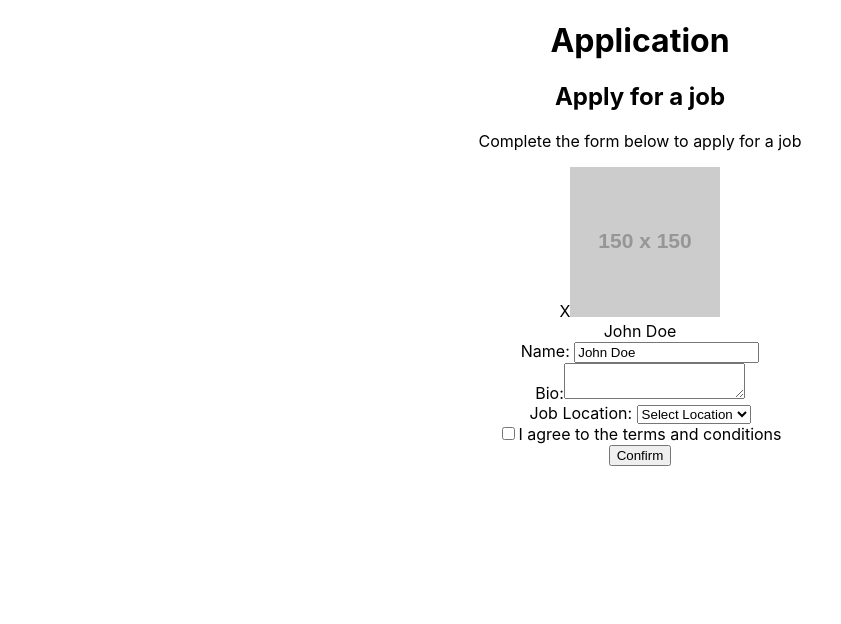
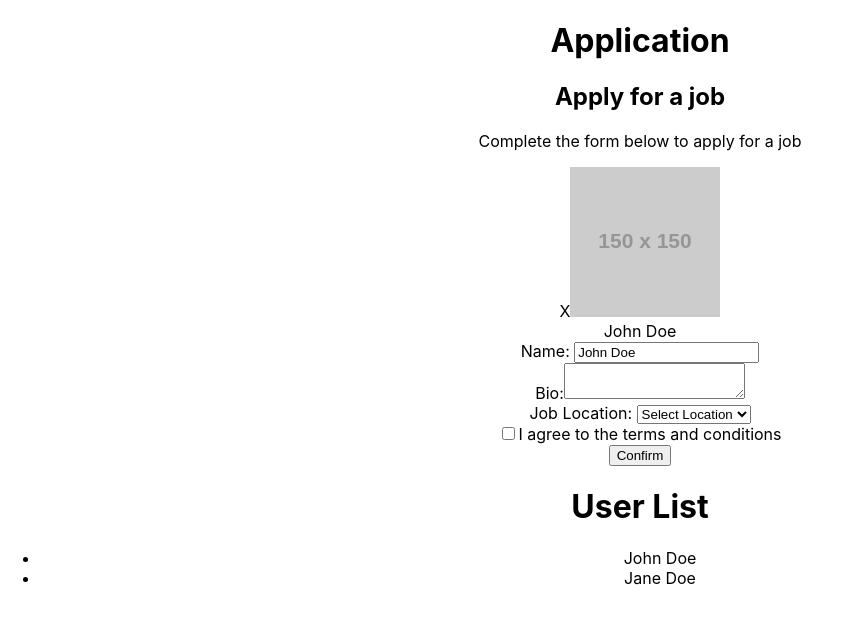
Before and after one commit to TharushaDilmith/react-testing-app, a React (Create React App) app: page / in a window 1280 px wide. Shown: the top 624 px of the page, without its empty margins (0-841 px from the left). Built offline with nearby package versions, Linux system fonts and the light colour scheme.

Commit message:
Learn RTL getallbyrole option

```diff
--- a/src/App.tsx
+++ b/src/App.tsx
@@ -1,10 +1,12 @@
 import './App.css';
 import Application from './components/application/Application';
+import Users from './components/user/user';
 
 function App() {
   return (
     <div className="App">
       <Application />
+      <Users users={["John Doe", "Jane Doe"]} />
     </div>
   );
 }
--- a/src/components/application/Application.tsx
+++ b/src/components/application/Application.tsx
@@ -1,5 +1,3 @@
-import React, { useState } from "react";
-
 const Application = () => {
   return (
     <>
--- /dev/null
+++ b/src/components/user/user.tsx
@@ -0,0 +1,17 @@
+import { UserProps } from './user.types';
+
+
+const Users = ({ users }: UserProps) => {
+    return (
+        <div>
+            <h1>User List</h1>
+            <ul>
+                {users.map((user) => (
+                    <li key={user}>{user}</li>
+                ))}
+            </ul>
+        </div>
+    );
+};
+
+export default Users;
--- /dev/null
+++ b/src/components/user/user.types.tsx
@@ -0,0 +1,3 @@
+export type UserProps = {
+    users: string[];
+};
```
Also changed, not shown: 1 other file (tests, documents, lock files or other folders).
